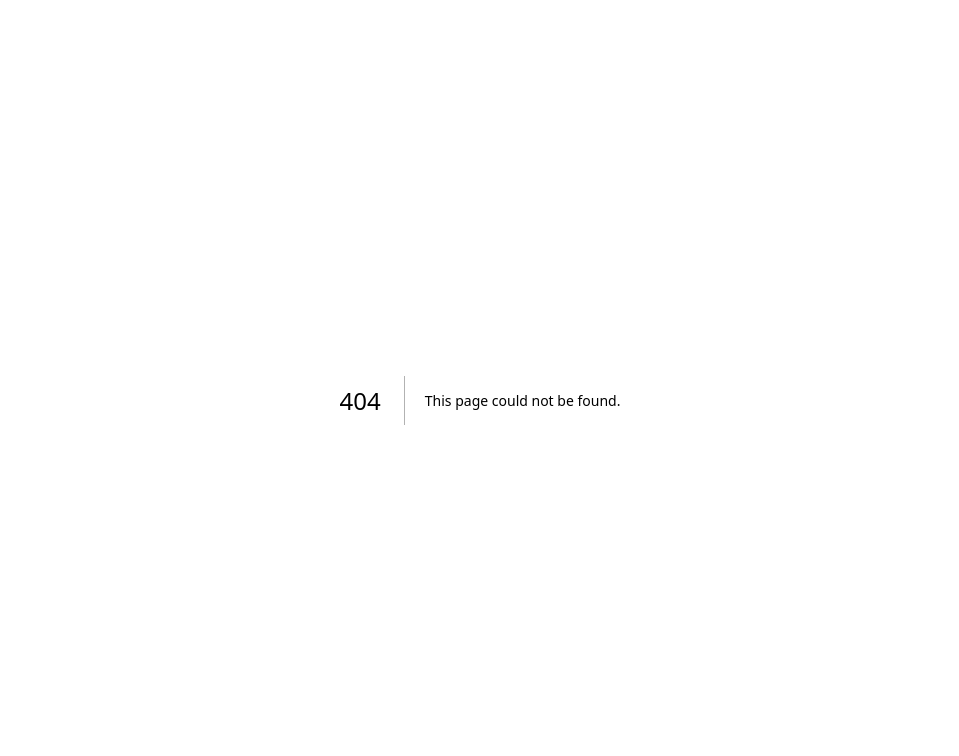
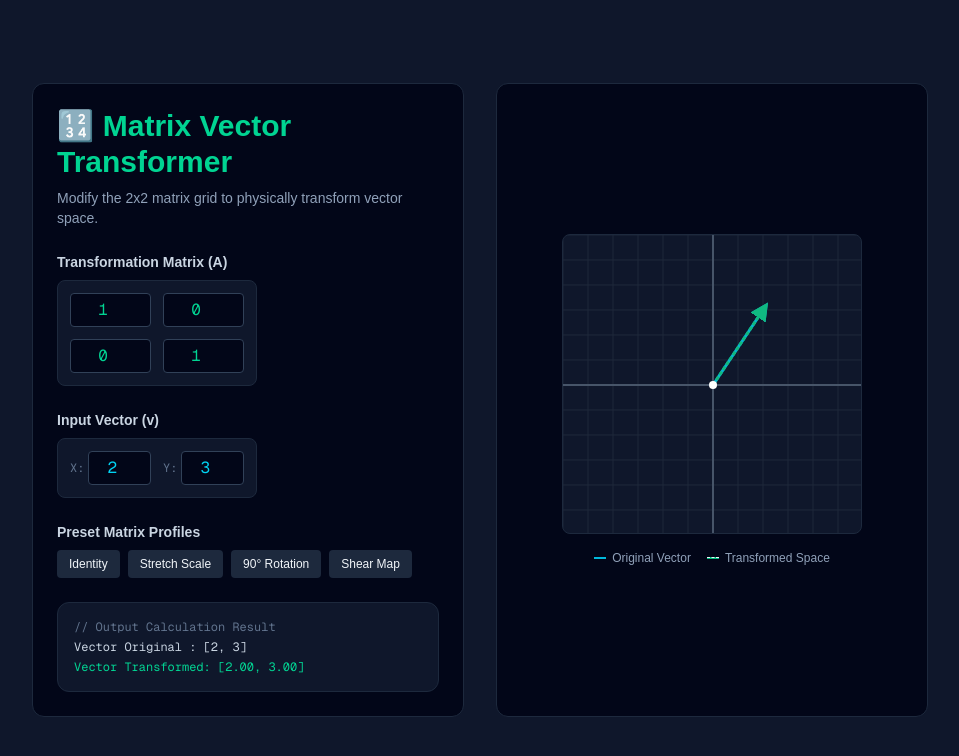
Before and after one commit to Stergi0S88/algo-study-app, a Next.js app: page /linear-algebra in a window 1280 px wide. Before the commit this address had no page. Shown: the top 756 px of the page, without its empty margins (160-1119 px from the left). Built offline with nearby package versions, Linux system fonts and the light colour scheme.

Commit message:
deploy linear algebra workspace

```diff
--- /dev/null
+++ b/app/linear-algebra/page.tsx
@@ -0,0 +1,147 @@
+'use client';
+
+import React, { useState } from 'react';
+
+export default function LinearAlgebraPage() {
+  // Matrix values: [a, b, c, d] representing a 2x2 matrix
+  const [matrix, setMatrix] = useState<[number, number, number, number]>([1, 0, 0, 1]); // Default Identity matrix
+  // Original Vector [x, y]
+  const [vector, setVector] = useState<[number, number]>([2, 3]);
+
+  const [a, b, c, d] = matrix;
+  const [x, y] = vector;
+
+  // Compute transformed vector: Ax + By, Cx + Dy
+  const transformedX = a * x + b * y;
+  const transformedY = c * x + d * y;
+
+  const handleMatrixChange = (index: number, val: string) => {
+    const num = parseFloat(val) || 0;
+    const newMatrix = [...matrix] as [number, number, number, number];
+    newMatrix[index] = num;
+    setMatrix(newMatrix);
+  };
+
+  // Quick preset templates
+  const applyPreset = (type: 'identity' | 'scale' | 'rotate' | 'shear') => {
+    if (type === 'identity') setMatrix([1, 0, 0, 1]);
+    if (type === 'scale') setMatrix([2, 0, 0, 0.5]);
+    if (type === 'rotate') setMatrix([0, -1, 1, 0]); // 90 deg rotation
+    if (type === 'shear') setMatrix([1, 1, 0, 1]);
+  };
+
+  // SVG grid dimensions config
+  const width = 300;
+  const height = 300;
+  const center = 150;
+  const scaleFactor = 25; // pixels per unit grid line
+
+  // Helper to map math coordinates to SVG pixels
+  const toSvgCoords = (mx: number, my: number) => {
+    return {
+      cx: center + mx * scaleFactor,
+      cy: center - my * scaleFactor, // Invert Y because SVG coordinates go down
+    };
+  };
+
+  const origSvg = toSvgCoords(x, y);
+  const transSvg = toSvgCoords(transformedX, transformedY);
+
+  return (
+    <main className="min-h-screen bg-slate-900 text-slate-100 p-8 flex flex-col items-center justify-center">
+      <div className="max-w-4xl w-full grid grid-cols-1 md:grid-cols-2 gap-8">
+
+        {/* Left Control Panel */}
+        <div className="bg-slate-950 p-6 rounded-xl border border-slate-800 flex flex-col justify-between">
+          <div>
+            <h1 className="text-3xl font-bold text-emerald-400 mb-2">🔢 Matrix Vector Transformer</h1>
+            <p className="text-slate-400 text-sm mb-6">Modify the 2x2 matrix grid to physically transform vector space.</p>
+
+            {/* Matrix Inputs */}
+            <h3 className="text-sm font-semibold text-slate-300 mb-2">Transformation Matrix (A)</h3>
+            <div className="grid grid-cols-2 gap-3 max-w-[200px] mb-6 p-3 bg-slate-900 border border-slate-800 rounded-lg">
+              <input type="number" step="0.5" value={a} onChange={(e) => handleMatrixChange(0, e.target.value)} className="w-full bg-slate-950 border border-slate-700 text-center rounded py-1 text-emerald-400 font-mono" />
+              <input type="number" step="0.5" value={b} onChange={(e) => handleMatrixChange(1, e.target.value)} className="w-full bg-slate-950 border border-slate-700 text-center rounded py-1 text-emerald-400 font-mono" />
+              <input type="number" step="0.5" value={c} onChange={(e) => handleMatrixChange(2, e.target.value)} className="w-full bg-slate-950 border border-slate-700 text-center rounded py-1 text-emerald-400 font-mono" />
+              <input type="number" step="0.5" value={d} onChange={(e) => handleMatrixChange(3, e.target.value)} className="w-full bg-slate-950 border border-slate-700 text-center rounded py-1 text-emerald-400 font-mono" />
+            </div>
+
+            {/* Vector Inputs */}
+            <h3 className="text-sm font-semibold text-slate-300 mb-2">Input Vector (v)</h3>
+            <div className="flex gap-3 max-w-[200px] mb-6 p-3 bg-slate-900 border border-slate-800 rounded-lg">
+              <div className="flex items-center gap-1 w-1/2">
+                <span className="text-xs text-slate-500 font-mono">X:</span>
+                <input type="number" value={x} onChange={(e) => setVector([parseFloat(e.target.value) || 0, y])} className="w-full bg-slate-950 border border-slate-700 text-center rounded py-1 text-cyan-400 font-mono" />
+              </div>
+              <div className="flex items-center gap-1 w-1/2">
+                <span className="text-xs text-slate-500 font-mono">Y:</span>
+                <input type="number" value={y} onChange={(e) => setVector([x, parseFloat(e.target.value) || 0])} className="w-full bg-slate-950 border border-slate-700 text-center rounded py-1 text-cyan-400 font-mono" />
+              </div>
+            </div>
+
+            {/* Presets */}
+            <h3 className="text-sm font-semibold text-slate-300 mb-2">Preset Matrix Profiles</h3>
+            <div className="flex flex-wrap gap-2 mb-6">
+              <button onClick={() => applyPreset('identity')} className="px-3 py-1.5 bg-slate-800 text-xs rounded hover:bg-slate-700 transition">Identity</button>
+              <button onClick={() => applyPreset('scale')} className="px-3 py-1.5 bg-slate-800 text-xs rounded hover:bg-slate-700 transition">Stretch Scale</button>
+              <button onClick={() => applyPreset('rotate')} className="px-3 py-1.5 bg-slate-800 text-xs rounded hover:bg-slate-700 transition">90° Rotation</button>
+              <button onClick={() => applyPreset('shear')} className="px-3 py-1.5 bg-slate-800 text-xs rounded hover:bg-slate-700 transition">Shear Map</button>
+            </div>
+          </div>
+
+          {/* Mathematical Output Readout */}
+          <div className="bg-slate-900 border border-slate-800 p-4 rounded-xl font-mono text-xs text-slate-300 space-y-1">
+            <p className="text-slate-500">// Output Calculation Result</p>
+            <p>Vector Original : [{x}, {y}]</p>
+            <p className="text-emerald-400">Vector Transformed: [{transformedX.toFixed(2)}, {transformedY.toFixed(2)}]</p>
+          </div>
+        </div>
+
+        {/* Right Canvas Screen Visualizer */}
+        <div className="bg-slate-950 p-6 rounded-xl border border-slate-800 flex flex-col items-center justify-center">
+          <svg width={width} height={height} className="bg-slate-900 rounded-lg border border-slate-800">
+            {/* Draw Graph Grid Mesh Lines */}
+            {Array.from({ length: 13 }).map((_, i) => {
+              const pos = i * scaleFactor;
+              return (
+                <React.Fragment key={i}>
+                  <line x1={pos} y1={0} x2={pos} y2={height} stroke="#1e293b" strokeWidth="1" />
+                  <line x1={0} y1={pos} x2={width} y2={pos} stroke="#1e293b" strokeWidth="1" />
+                </React.Fragment>
+              );
+            })}
+
+            {/* Primary X & Y Graph Axes */}
+            <line x1={0} y1={center} x2={width} y2={center} stroke="#475569" strokeWidth="2" />
+            <line x1={center} y1={0} x2={center} y2={height} stroke="#475569" strokeWidth="2" />
+
+            {/* Marker Definitions for Arrow Heads */}
+            <defs>
+              <marker id="cyan-arrow" viewBox="0 0 10 10" refX="5" refY="5" markerWidth="6" markerHeight="6" orient="auto-start-reverse">
+                <path d="M 0 0 L 10 5 L 0 10 z" fill="#06b6d4" />
+              </marker>
+              <marker id="emerald-arrow" viewBox="0 0 10 10" refX="5" refY="5" markerWidth="6" markerHeight="6" orient="auto-start-reverse">
+                <path d="M 0 0 L 10 5 L 0 10 z" fill="#10b981" />
+              </marker>
+            </defs>
+
+            {/* Original Vector Arrow Line (Cyan) */}
+            <line x1={center} y1={center} x2={origSvg.cx} y2={origSvg.cy} stroke="#06b6d4" strokeWidth="3" markerEnd="url(#cyan-arrow)" />
+
+            {/* Transformed Vector Arrow Line (Emerald) */}
+            <line x1={center} y1={center} x2={transSvg.cx} y2={transSvg.cy} stroke="#10b981" strokeWidth="3" strokeDasharray="4 2" markerEnd="url(#emerald-arrow)" />
+
+            {/* Origin Anchor point */}
+            <circle cx={center} cy={center} r="4" fill="#ffffff" />
+          </svg>
+
+          <div className="flex gap-4 mt-4 text-xs">
+            <div className="flex items-center gap-1.5"><div className="w-3 h-0.5 bg-cyan-500"></div> <span className="text-slate-400">Original Vector</span></div>
+            <div className="flex items-center gap-1.5"><div className="w-3 h-0.5 bg-emerald-500 border-dashed border-t"></div> <span className="text-slate-400">Transformed Space</span></div>
+          </div>
+        </div>
+
+      </div>
+    </main>
+  );
+}
```
